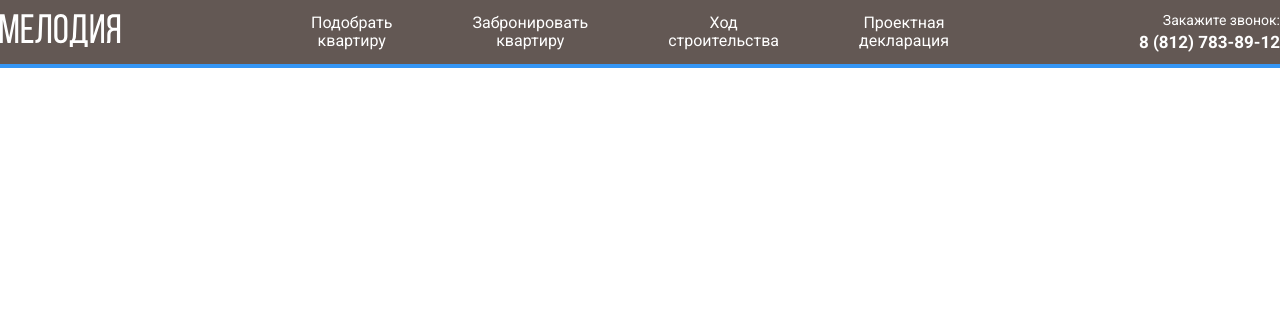
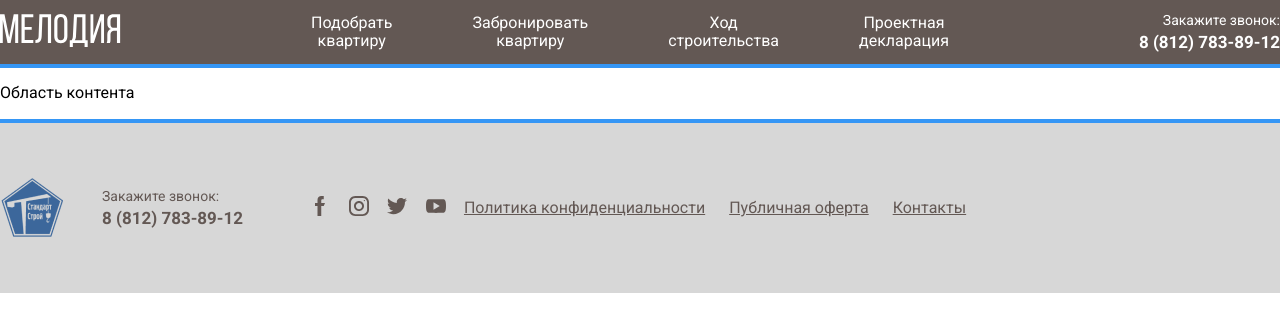
Before and after one commit to mrkrein/Melody, a plain HTML site: page index.html in a window 1280 px wide. Drawn offline with Linux system fonts and the light colour scheme.

Commit message:
Add files via upload

```diff
--- a/css/main.css
+++ b/css/main.css
@@ -49,3 +49,48 @@ body{
     font-size: 17px;
     line-height: 20px;
 }
+.footer{
+    background-color: #D7D7D7;
+    border-top: 4px solid #3596F5;
+
+}
+.footer-block{
+    height: 170px;
+    max-width:1280px;
+    margin: auto;
+    display: flex;  /* Сделали блок гибким */
+    align-items: center;
+}
+.page-links{
+    color: #635854;
+    font-size: 16px;
+    line-height: 19px;
+    margin-left: 10px;
+    margin-right: 10px;
+}
+.footer-contact{
+    margin-left: 37px;
+    text-align: left;
+}
+.footer-text{
+    display:block;
+    color: #635854;
+    margin-bottom: 4px;
+    font-size: 14px;
+    line-height: 16px;
+}
+.footer-phone{
+    color: #635854;
+    text-decoration: none;
+    font-weight: bold;
+    font-size: 17px;
+    line-height: 20px;
+}
+.social{
+    margin-left: 59px;
+}
+.social-link{
+    text-decoration: none;
+    margin-left: 7.5px;
+    margin-right: 7.5px;
+}
--- a/index.html
+++ b/index.html
@@ -49,5 +49,37 @@
         </div>
         <!-- /.navbar -->
     </header>
+
+
+    <p>Область контента</p>
+
+    <footer class="footer">
+        <div class="footer-block">
+            <img src="img/footer-logo.png" alt="ЖК Комплекс МЕЛОДИЯ">
+            <div class="footer-contact">
+                <span class="footer-text">Закажите звонок:</span>
+                <a class="footer-phone" href="tel:+78127838912">8 (812) 783-89-12</a>
+            </div>
+            <div class="social">
+                <a href="#" class="social-link">
+                    <img src="img/fb.svg" alt="facebook">
+                </a>
+                <a href="#" class="social-link">
+                    <img src="img/inst.svg" alt="instagram">
+                </a>
+                <a href="#" class="social-link">
+                    <img src="img/tw.svg" alt="twitter">
+                </a>
+                <a href="#" class="social-link">
+                    <img src="img/YT.svg" alt="youtube">
+                </a>
+            </div>
+            <div class="other-pages">
+                <a href="#" class="page-links">Политика конфиденциальности</a>
+                <a href="#" class="page-links">Публичная оферта</a>
+                <a href="#" class="page-links">Контакты</a>
+            </div>
+        </div>
+    </footer>
 </body>
 </html>
```
Also changed, not shown: img/YT.svg (added), img/fb.svg (added), img/footer-logo.png (added), img/inst.svg (added), img/tw.svg (added).
